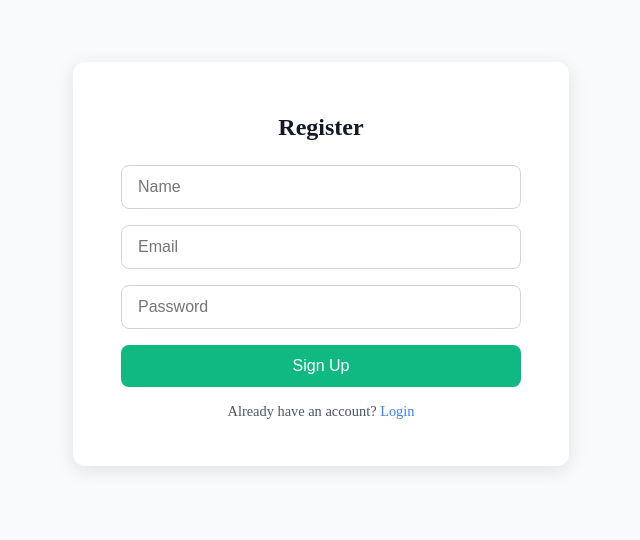
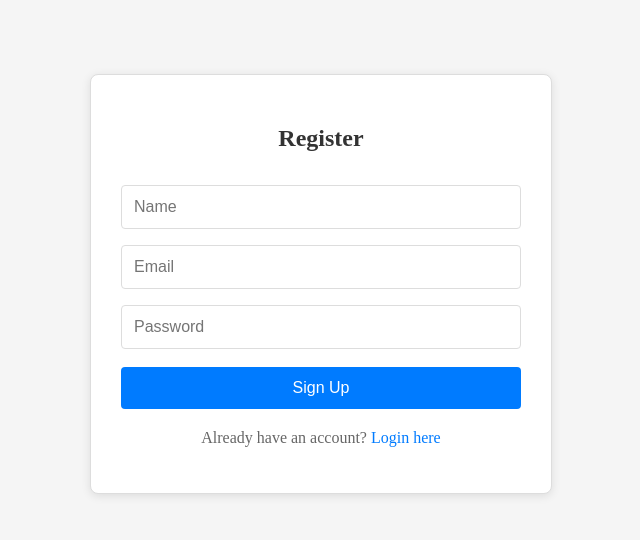
Before and after one commit to astha-gh/To-Do-Frontend, a React (Create React App) app: page /register in a window 1280 px wide. Shown: the part 144-684 px from the top of the page, without its empty margins (319-959 px from the left). Built offline with nearby package versions, Linux system fonts and the light colour scheme; no server answers.

Commit message:
Deployment

```diff
--- a/src/App.js
+++ b/src/App.js
@@ -1,4 +1,4 @@
-import { BrowserRouter as Router, Routes, Route } from 'react-router-dom';
+import { BrowserRouter as Router, Routes, Route, Navigate } from 'react-router-dom';
 import LoginPage from './pages/LoginPage';
 import RegisterPage from './pages/RegisterPage';
 import KanbanBoard from './components/KanbanBoard'
@@ -7,7 +7,8 @@ function App() {
   return (
     <Router>
       <Routes>
-        <Route path='/' element={<LoginPage />} />
+        <Route path="/" element={<Navigate to="/login" />} />
+        <Route path='/login' element={<LoginPage />} />
         <Route path='/register' element={<RegisterPage />} />
         <Route path='/kanbanBoard' element={<KanbanBoard />} />
       </Routes>
--- a/src/components/NewTaskModal.js
+++ b/src/components/NewTaskModal.js
@@ -29,7 +29,7 @@ const NewTaskModal = ({ onClose, taskToEdit, allTasks }) => {
     }, [taskToEdit]);
 
     useEffect(() => {
-        fetch(`${process.env.REACT_APP_BACKEND_URL}/api/auth/users`)
+        fetch('http://localhost:8888/api/auth/users')
             .then(res => res.json())
             .then(data => setUser(data))
             .catch(err => console.error('Failed to load users', err));
@@ -43,8 +43,8 @@ const NewTaskModal = ({ onClose, taskToEdit, allTasks }) => {
         e.preventDefault();
 
         const url = taskToEdit
-            ? `${process.env.REACT_APP_BACKEND_URL}/api/tasks/${taskToEdit._id}`
-            : `${process.env.REACT_APP_BACKEND_URL}/api/tasks`;
+            ? `http://localhost:8888/api/tasks/${taskToEdit._id}`
+            : `http://localhost:8888/api/tasks`;
 
         const method = taskToEdit ? 'PUT' : 'POST';
 
@@ -86,7 +86,7 @@ const NewTaskModal = ({ onClose, taskToEdit, allTasks }) => {
 
     const handleOverwrite = async () => {
         try {
-            const response = await fetch(`${process.env.REACT_APP_BACKEND_URL}/api/tasks/${taskToEdit._id}`, {
+            const response = await fetch(`http://localhost:8888/api/tasks/${taskToEdit._id}`, {
                 method: 'PUT',
                 headers: {
                     'Content-Type': 'application/json',
@@ -117,7 +117,7 @@ const NewTaskModal = ({ onClose, taskToEdit, allTasks }) => {
                 isResolution: true
             };
 
-            const response = await fetch(`${process.env.REACT_APP_BACKEND_URL}/api/tasks/${taskToEdit._id}`, {
+            const response = await fetch(`http://localhost:8888/api/tasks/${taskToEdit._id}`, {
                 method: 'PUT',
                 headers: {
                     'Content-Type': 'application/json',
@@ -148,7 +148,7 @@ const NewTaskModal = ({ onClose, taskToEdit, allTasks }) => {
                 <h2>{taskToEdit ? 'Edit Task' : 'Create New Task'}</h2>
                 {conflictData && (
                     <div className="conflict-warning">
-                        <h3>⚠️ Conflict Detected</h3>
+                        <h3> Conflict Detected</h3>
                         <p>This task was updated by someone else. Choose how to resolve:</p>
 
                         <div className="conflict-boxes">
@@ -217,7 +217,7 @@ const NewTaskModal = ({ onClose, taskToEdit, allTasks }) => {
                             ))}
                         </select>
                         <button type="button" className="smart-assign-btn" onClick={handleSmartAssign}>
-                            🎯 Smart Assign
+                            Smart Assign
                         </button>
                     </div>
 
--- a/src/pages/LoginPage.js
+++ b/src/pages/LoginPage.js
@@ -1,6 +1,6 @@
 import React, { useState } from 'react';
 import { useNavigate, Link } from 'react-router-dom';
-import '../styles/LoginPage.css';
+import '../styles/Auth.css';
 
 const LoginPage = () => {
     const [form, setForm] = useState({ email: '', password: '' });
@@ -13,7 +13,7 @@ const LoginPage = () => {
     const handleSubmit = async (e) => {
         e.preventDefault();
 
-        const res = await fetch(`${process.env.REACT_APP_BACKEND_URL}/api/auth/login`, {
+        const res = await fetch('https://to-do-backend-1-ihwt.onrender.com/api/auth/login', {
             method: 'POST',
             headers: { 'Content-Type': 'application/json' },
             body: JSON.stringify(form),
@@ -29,28 +29,14 @@ const LoginPage = () => {
     };
 
     return (
-        <div className="login-container">
-            <form onSubmit={handleSubmit} className="login-form">
+        <div className="auth-container">
+            <form onSubmit={handleSubmit} className="auth-form">
                 <h2>Login</h2>
-                <input
-                    type="email"
-                    name="email"
-                    placeholder="Email"
-                    value={form.email}
-                    onChange={handleChange}
-                    required
-                />
-                <input
-                    type="password"
-                    name="password"
-                    placeholder="Password"
-                    value={form.password}
-                    onChange={handleChange}
-                    required
-                />
+                <input type="email" name="email" placeholder="Email" value={form.email} onChange={handleChange} required />
+                <input type="password" name="password" placeholder="Password" value={form.password} onChange={handleChange} required />
                 <button type="submit">Login</button>
-                <p className="register-text">
-                    Don't have an account? <Link to="/register">Register</Link>
+                <p className="auth-link">
+                    Don't have an account? <Link to="/register">Sign up here</Link>
                 </p>
             </form>
         </div>
--- a/src/pages/RegisterPage.js
+++ b/src/pages/RegisterPage.js
@@ -1,6 +1,6 @@
-import React, { useState } from "react";
-import { useNavigate, Link } from "react-router-dom";
-import '../styles/RegisterPage.css';
+import React, { useState } from "react"
+import { useNavigate, Link } from "react-router-dom"
+import '../styles/Auth.css';
 
 const RegisterPage = () => {
     const [form, setForm] = useState({ name: '', email: '', password: '' });
@@ -8,61 +8,39 @@ const RegisterPage = () => {
 
     const handleChange = (e) => {
         setForm({ ...form, [e.target.name]: e.target.value });
-    };
+    }
 
     const handleSubmit = async (e) => {
         e.preventDefault();
-
-        const res = await fetch(`${process.env.REACT_APP_BACKEND_URL}/api/auth/register`, {
+        const res = await fetch('https://to-do-backend-1-ihwt.onrender.com/api/auth/register', {
             method: "POST",
             headers: { 'Content-Type': 'application/json' },
             body: JSON.stringify(form),
         });
-
         const data = await res.json();
         if (res.ok) {
             localStorage.setItem('token', data.token);
-            navigate('/');
-        } else {
+            navigate('/kanbanBoard');
+        }
+        else {
             alert(data.message || "Registration failed");
         }
-    };
+    }
 
     return (
-        <div className="register-container">
-            <form onSubmit={handleSubmit} className="register-form">
+        <div className="auth-container">
+            <form onSubmit={handleSubmit} className="auth-form">
                 <h2>Register</h2>
-                <input
-                    type="text"
-                    name="name"
-                    placeholder="Name"
-                    value={form.name}
-                    onChange={handleChange}
-                    required
-                />
-                <input
-                    type="email"
-                    name="email"
-                    placeholder="Email"
-                    value={form.email}
-                    onChange={handleChange}
-                    required
-                />
-                <input
-                    type="password"
-                    name="password"
-                    placeholder="Password"
-                    value={form.password}
-                    onChange={handleChange}
-                    required
-                />
+                <input type="text" name="name" placeholder="Name" value={form.name} onChange={handleChange} required />
+                <input type="email" name="email" placeholder="Email" value={form.email} onChange={handleChange} required />
+                <input type="password" name="password" placeholder="Password" value={form.password} onChange={handleChange} required />
                 <button type="submit">Sign Up</button>
-                <p className="login-text">
-                    Already have an account? <Link to="/">Login</Link>
+                <p className="auth-link">
+                    Already have an account? <Link to="/login">Login here</Link>
                 </p>
             </form>
         </div>
     );
-};
+}
 
 export default RegisterPage;
--- /dev/null
+++ b/src/styles/Auth.css
@@ -0,0 +1,72 @@
+.auth-container {
+    display: flex;
+    justify-content: center;
+    align-items: center;
+    min-height: 100vh;
+    background-color: #f5f5f5;
+    padding: 20px;
+}
+
+.auth-form {
+    max-width: 400px;
+    width: 100%;
+    padding: 30px;
+    border: 1px solid #ddd;
+    border-radius: 8px;
+    box-shadow: 0 2px 10px rgba(0, 0, 0, 0.1);
+    background-color: white;
+}
+
+.auth-form h2 {
+    text-align: center;
+    margin-bottom: 25px;
+    color: #333;
+    font-size: 24px;
+}
+
+.auth-form input {
+    width: 100%;
+    padding: 12px;
+    margin: 8px 0;
+    border: 1px solid #ddd;
+    border-radius: 4px;
+    box-sizing: border-box;
+    font-size: 16px;
+}
+
+.auth-form input:focus {
+    outline: none;
+    border-color: #007bff;
+    box-shadow: 0 0 0 2px rgba(0, 123, 255, 0.25);
+}
+
+.auth-form button {
+    width: 100%;
+    padding: 12px;
+    background-color: #007bff;
+    color: white;
+    border: none;
+    border-radius: 4px;
+    cursor: pointer;
+    font-size: 16px;
+    margin-top: 10px;
+}
+
+.auth-form button:hover {
+    background-color: #0056b3;
+}
+
+.auth-link {
+    text-align: center;
+    margin-top: 20px;
+    color: #666;
+}
+
+.auth-link a {
+    color: #007bff;
+    text-decoration: none;
+}
+
+.auth-link a:hover {
+    text-decoration: underline;
+}
--- /dev/null
+++ b/src/styles/OnlineUsers.css
@@ -0,0 +1,36 @@
+.online-users {
+    display: flex;
+    align-items: center;
+}
+
+.online-indicator {
+    background: #e8f5e8;
+    padding: 8px 12px;
+    border-radius: 20px;
+    font-size: 14px;
+    color: #2e7d32;
+    display: flex;
+    align-items: center;
+    gap: 8px;
+    border: 1px solid #c8e6c9;
+}
+
+.status-dot {
+    color: #4caf50;
+    font-size: 12px;
+    animation: pulse 2s infinite;
+}
+
+@keyframes pulse {
+    0% {
+        opacity: 1;
+    }
+
+    50% {
+        opacity: 0.5;
+    }
+
+    100% {
+        opacity: 1;
+    }
+}
--- a/src/styles/RegisterPage.css
+++ /dev/null
@@ -1,70 +0,0 @@
-.register-container {
-    display: flex;
-    justify-content: center;
-    align-items: center;
-    height: 100vh;
-    background-color: #f9fafb;
-}
-
-.register-form {
-    background-color: white;
-    padding: 2rem 3rem;
-    border-radius: 12px;
-    box-shadow: 0 4px 20px rgba(0, 0, 0, 0.1);
-    width: 100%;
-    max-width: 400px;
-    display: flex;
-    flex-direction: column;
-}
-
-.register-form h2 {
-    margin-bottom: 1.5rem;
-    text-align: center;
-    color: #111827;
-}
-
-.register-form input {
-    margin-bottom: 1rem;
-    padding: 0.75rem 1rem;
-    border: 1px solid #d1d5db;
-    border-radius: 8px;
-    font-size: 1rem;
-    transition: border 0.2s;
-}
-
-.register-form input:focus {
-    outline: none;
-    border-color: #3b82f6;
-    box-shadow: 0 0 0 2px rgba(59, 130, 246, 0.3);
-}
-
-.register-form button {
-    padding: 0.75rem;
-    background-color: #10b981;
-    color: white;
-    border: none;
-    border-radius: 8px;
-    font-size: 1rem;
-    cursor: pointer;
-    transition: background 0.2s;
-}
-
-.register-form button:hover {
-    background-color: #059669;
-}
-
-.login-text {
-    margin-top: 1rem;
-    text-align: center;
-    font-size: 0.9rem;
-    color: #4b5563;
-}
-
-.login-text a {
-    color: #3b82f6;
-    text-decoration: none;
-}
-
-.login-text a:hover {
-    text-decoration: underline;
-}
```
Also changed, not shown: src/components/ActivityLog.js (deleted, +0 -42 lines), src/components/OnlineUsers.js (added, +30 -0 lines), src/styles/ActivityLog.css (deleted, +0 -77 lines), src/styles/KanbanBoard.css (+32 -38 lines), src/styles/LoginPage.css (deleted, +0 -70 lines).
